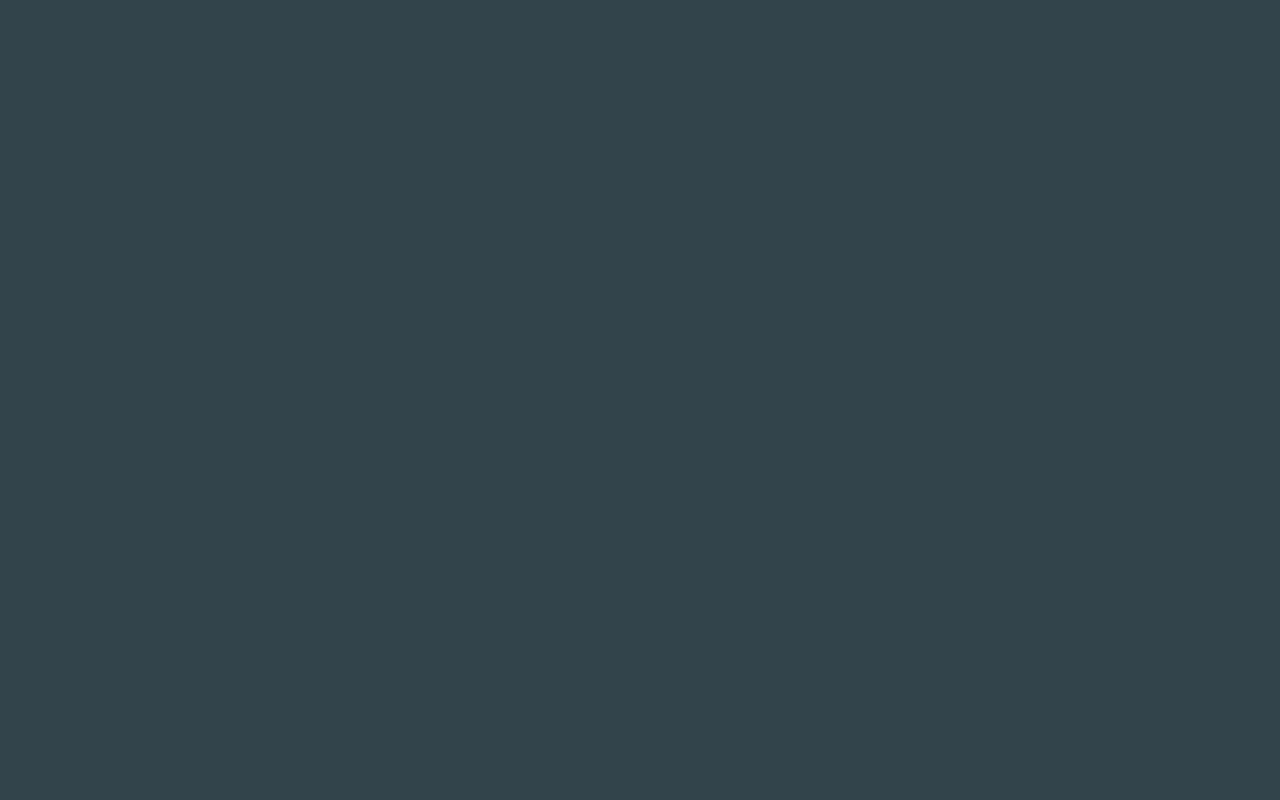
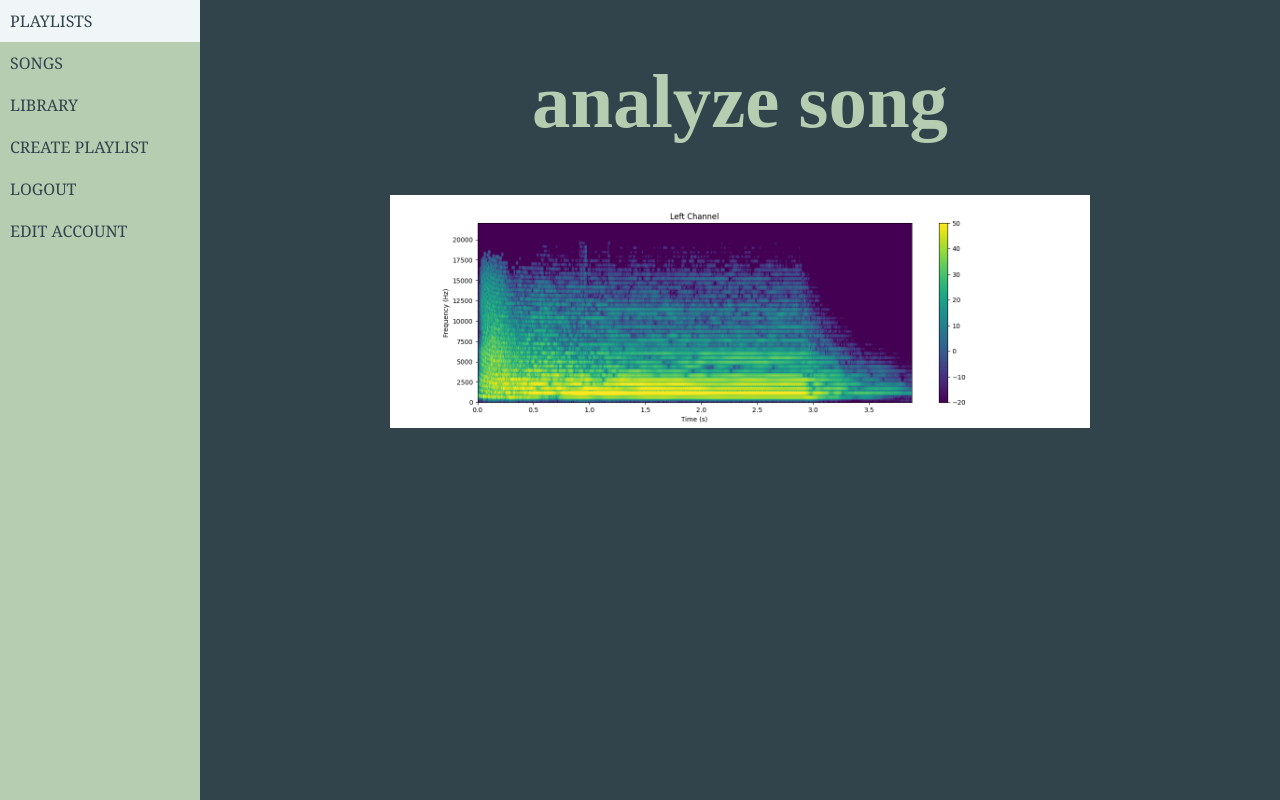
Before and after one commit to andriisydor/web_course_labs, a React (Create React App) app in the folder app/: page /analyze/song/1 in a window 1280 px wide. Before the commit this address had no page. Built offline with nearby package versions, Linux system fonts and the light colour scheme.

Commit message:
add analyze page prototype

```diff
--- /dev/null
+++ b/app/src/Analyze.js
@@ -0,0 +1,18 @@
+import React from 'react';
+import Navbar from './Navbar';
+
+function Analyze() {
+    return (
+        <React.Fragment>
+            <Navbar />
+            <div className="mainpart moveaside">
+                <h3></h3>
+                <h2>analyze song</h2>
+                <h3></h3>
+                <img src='/figure.png' style={{width: '70%'}}></img>
+            </div>
+        </React.Fragment>
+    );
+}
+
+export default Analyze;
--- a/app/src/App.js
+++ b/app/src/App.js
@@ -9,6 +9,7 @@ import Playlist from './Playlist';
 import Create from './Create';
 import Admin from './Admin';
 import Player from './Player';
+import Analyze from './Analyze';
 
 function App() {
   const [currentSong, setCurrentSong] = useState({photo: '', name: 'loaging', artist: 'loading', time: 'loading'});
@@ -36,6 +37,7 @@ function App() {
           <Route path="edit" element={<Edit />} />
           <Route path="playlist/:playlistId" element={<Playlist handlePlayer={handlePlayer}/>} />
           <Route path="admin" element={<Admin />} />
+          <Route path="analyze/song/:songId" element={<Analyze />} />
         </Route>
       </Routes>
       <Player token={localStorage.getItem('token')} song={currentSong} visibility={visibility} update={update}/>
--- a/app/src/Song.js
+++ b/app/src/Song.js
@@ -1,6 +1,9 @@
 import React from 'react';
+import { useNavigate } from "react-router-dom";
 
 function Song(props) {
+
+    let navigate = useNavigate();
 
     const placeImage = () => {
         if ('handlePlayer' in props){
@@ -14,7 +17,7 @@ function Song(props) {
         <div className="object">
             {placeImage()}
             <div className="text">
-                <span className="name"> {props.name} </span>
+                <span className="name" style={{cursor: 'pointer'}} onClick={() => {navigate(`/analyze/song/${props.id}`);}}> {props.name} </span>
                 <span className="artist"> {props.artist} </span>
                 <span className="time"> {props.time} </span>
             </div>
```
Also changed, not shown: app/public/figure.png (added).
